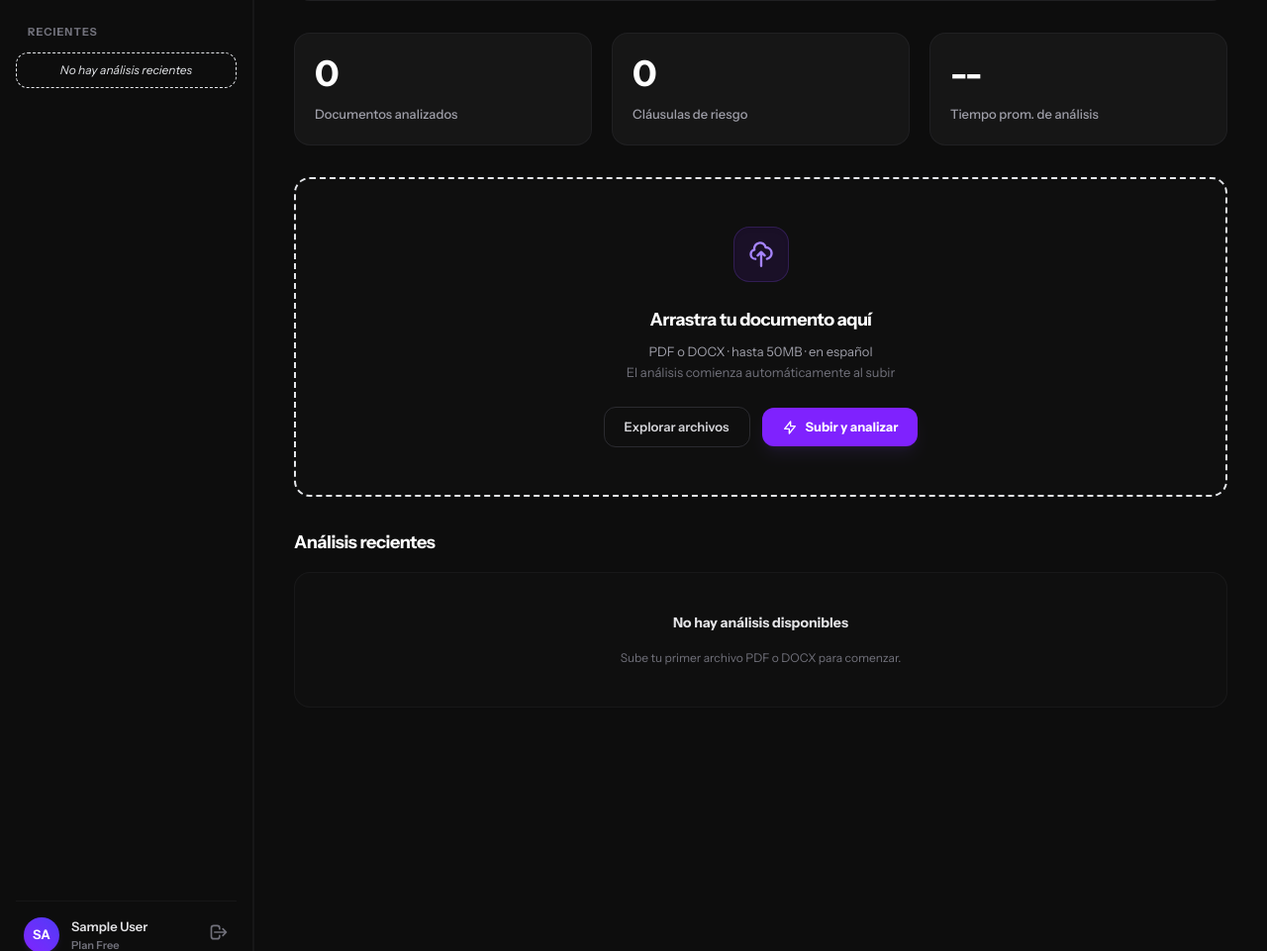
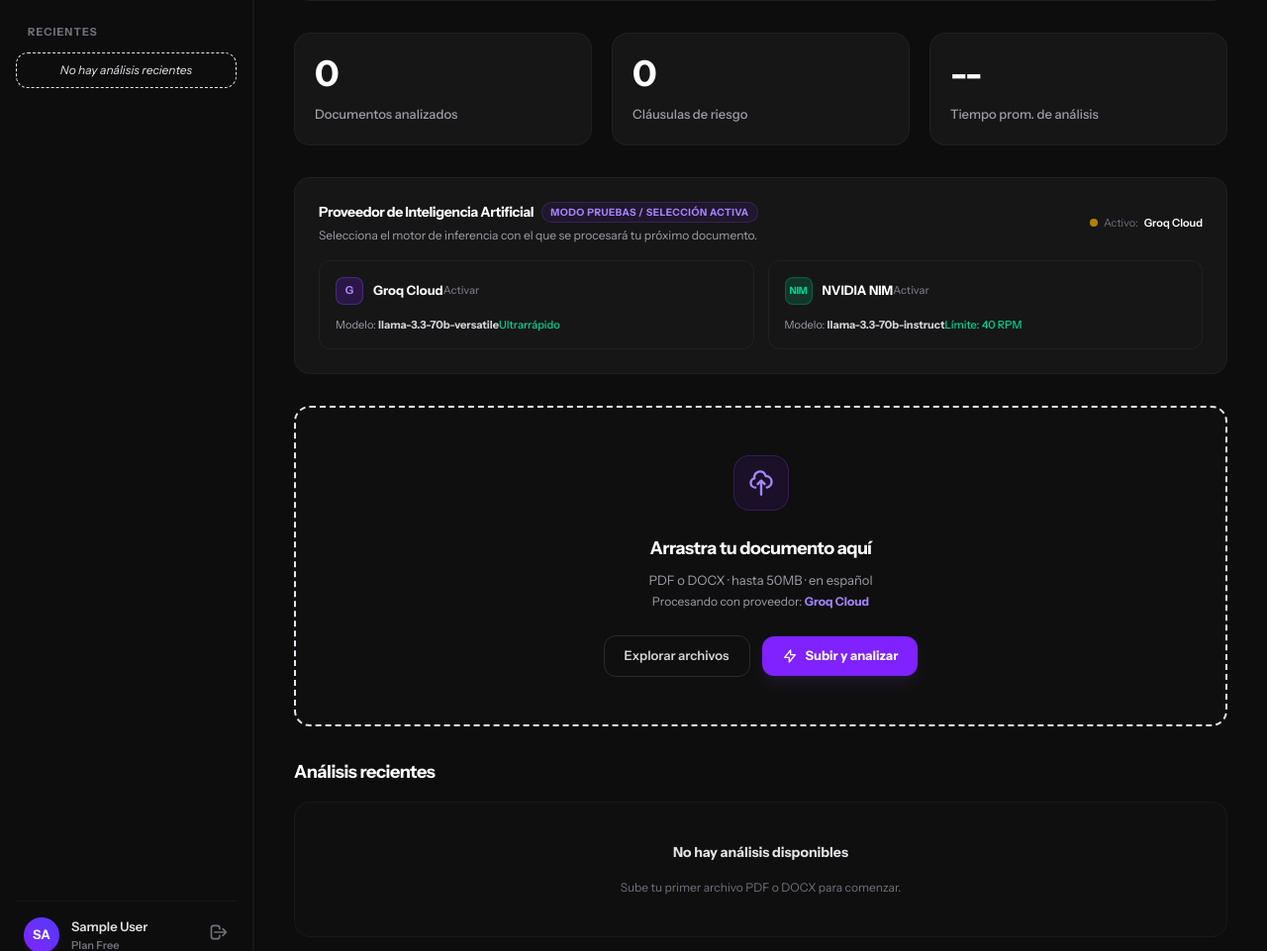
Before and after one commit to AlfredoAC1/Auditor-IA, a Laravel app: page /dashboard in a window 1280 px wide. Shown: the part 286-1247 px from the top of the page at 99% size. Run offline with Laravel 12, Linux system fonts and the light colour scheme; a user stored in the database is signed in; tables that the repository leaves empty hold one stand-in row (values such as "Sample post"); style sheets or scripts are compiled from the project's sources; parts of the project's set-up code (start-up, migrations or seed data) failed here and were passed over.

Commit message:
feat: implement document processing pipeline with dynamic LLM provider selection between Groq and NVIDIA NIM

```diff
--- a/app/Http/Controllers/DashboardController.php
+++ b/app/Http/Controllers/DashboardController.php
@@ -33,6 +33,7 @@ class DashboardController extends Controller
         /** @var User $user */
         $user = Auth::user();
         $metrics = $this->metricsService->forOrganization($user);
+        $metrics['currentProvider'] = (string) session('llm_provider', config('llm.default_provider', 'groq'));
 
         $view = $user->hasProAccess() ? 'dashboard-pro' : 'dashboard';
 
@@ -112,6 +113,24 @@ class DashboardController extends Controller
     }
 
     /**
+     * Switch active LLM provider for the current session.
+     */
+    public function setProvider(Request $request): RedirectResponse
+    {
+        $validated = $request->validate([
+            'provider' => ['required', 'string', 'in:groq,nvidia_nim'],
+        ]);
+
+        session(['llm_provider' => $validated['provider']]);
+
+        $label = $validated['provider'] === 'nvidia_nim' ? 'NVIDIA NIM' : 'Groq Cloud';
+
+        return redirect()
+            ->route('dashboard')
+            ->with('success', "Proveedor de Inteligencia Artificial cambiado a {$label}.");
+    }
+
+    /**
      * Handle document upload from the web interface.
      */
     public function upload(Request $request): RedirectResponse
@@ -119,24 +138,31 @@ class DashboardController extends Controller
         /** @var User $user */
         $user = Auth::user();
 
-        $request->validate([
+        $validated = $request->validate([
             'file' => [
                 'required',
                 'file',
                 'max:51200',
                 'mimetypes:application/pdf,application/vnd.openxmlformats-officedocument.wordprocessingml.document',
             ],
+            'llm_provider' => ['nullable', 'string', 'in:groq,nvidia_nim'],
         ], [
             'file.required' => 'Debe adjuntar un archivo.',
             'file.mimetypes' => 'Solo se permiten archivos PDF y DOCX.',
             'file.max' => 'El archivo excede el tamaño máximo permitido (50 MB).',
         ]);
 
+        $selectedProvider = $validated['llm_provider']
+            ?? session('llm_provider', config('llm.default_provider', 'groq'));
+
+        session(['llm_provider' => $selectedProvider]);
+
         try {
             $dto = new StoreDocumentDTO(
                 file: $request->file('file'),
                 organizationId: (int) $user->organization_id,
                 uploadedBy: (int) $user->id,
+                metadata: ['llm_provider' => $selectedProvider],
             );
 
             $this->storeAction->execute(
@@ -145,9 +171,10 @@ class DashboardController extends Controller
                 processImmediately: true,
             );
 
+            $providerName = $selectedProvider === 'nvidia_nim' ? 'NVIDIA NIM' : 'Groq';
             $message = $user->hasProAccess()
-                ? 'Documento subido. Procesamiento prioritario iniciado — actualizaremos el estado en segundos.'
-                : 'Documento subido correctamente. El análisis comenzará en unos segundos.';
+                ? "Documento subido. Procesamiento prioritario iniciado con {$providerName}."
+                : "Documento subido correctamente. El análisis comenzará en unos segundos con {$providerName}.";
 
             return redirect()
                 ->route('dashboard')
@@ -163,4 +190,40 @@ class DashboardController extends Controller
                 ->with('error', 'Error al procesar el archivo: ' . $exception->getMessage());
         }
     }
+
+    /**
+     * Delete a document and all its associated analyses in cascade.
+     */
+    public function destroy(
+        Request $request,
+        Document $document,
+        \App\Actions\Documents\DeleteDocumentAction $deleteAction
+    ): RedirectResponse {
+        /** @var User $user */
+        $user = Auth::user();
+
+        if ($document->organization_id !== $user->organization_id) {
+            abort(403, 'No tienes permisos para eliminar este documento.');
+        }
+
+        $filename = $document->original_filename;
+
+        try {
+            $deleteAction->execute($document);
+
+            return redirect()
+                ->route('dashboard')
+                ->with('success', "El documento \"{$filename}\" y todos sus análisis asociados fueron eliminados correctamente.");
+        } catch (\Throwable $exception) {
+            Log::error('Document deletion failed.', [
+                'document_id' => $document->id,
+                'user_id' => $user->id,
+                'error' => $exception->getMessage(),
+            ]);
+
+            return redirect()
+                ->route('dashboard')
+                ->with('error', 'Error al eliminar el documento: ' . $exception->getMessage());
+        }
+    }
 }
--- a/app/Services/LLM/GroqAnalysisService.php
+++ b/app/Services/LLM/GroqAnalysisService.php
@@ -35,7 +35,7 @@ final class GroqAnalysisService implements LLMAnalysisServiceInterface
         $this->baseUrl = (string) ($config['base_url'] ?? 'https://api.groq.com/openai/v1');
         $this->maxTokens = (int) ($config['max_tokens'] ?? 4096);
         $this->temperature = (float) ($config['temperature'] ?? 0.3);
-        $this->timeoutSeconds = (int) ($config['timeout_seconds'] ?? 60);
+        $this->timeoutSeconds = (int) ($config['timeout_seconds'] ?? 180);
     }
 
     /**
@@ -61,6 +61,9 @@ final class GroqAnalysisService implements LLMAnalysisServiceInterface
         AnalysisType $analysisType,
         Document $document,
     ): array {
+        @set_time_limit(300);
+        @ini_set('max_execution_time', '300');
+
         if ($this->apiKey === '') {
             throw new \RuntimeException('Groq API key is not configured. Set GROQ_API_KEY in .env.');
         }
--- a/app/Services/LLM/NvidiaNimAnalysisService.php
+++ b/app/Services/LLM/NvidiaNimAnalysisService.php
@@ -37,7 +37,7 @@ final class NvidiaNimAnalysisService implements LLMAnalysisServiceInterface
         $this->baseUrl = (string) ($config['base_url'] ?? 'https://integrate.api.nvidia.com/v1');
         $this->maxTokens = (int) ($config['max_tokens'] ?? 4096);
         $this->temperature = (float) ($config['temperature'] ?? 0.3);
-        $this->timeoutSeconds = (int) ($config['timeout_seconds'] ?? 90);
+        $this->timeoutSeconds = (int) ($config['timeout_seconds'] ?? 180);
         $this->rateLimitRpm = (int) ($config['rate_limit_rpm'] ?? 40);
     }
 
@@ -64,6 +64,9 @@ final class NvidiaNimAnalysisService implements LLMAnalysisServiceInterface
         AnalysisType $analysisType,
         Document $document,
     ): array {
+        @set_time_limit(300);
+        @ini_set('max_execution_time', '300');
+
         if ($this->apiKey === '') {
             throw new \RuntimeException('NVIDIA NIM API key is not configured. Set NVIDIA_NIM_API_KEY in .env.');
         }
--- a/config/llm.php
+++ b/config/llm.php
@@ -35,7 +35,7 @@ return [
             'base_url' => env('GROQ_BASE_URL', 'https://api.groq.com/openai/v1'),
             'max_tokens' => (int) env('GROQ_MAX_TOKENS', 8192),
             'temperature' => (float) env('GROQ_TEMPERATURE', 0.3),
-            'timeout_seconds' => (int) env('GROQ_TIMEOUT', 60),
+            'timeout_seconds' => (int) env('GROQ_TIMEOUT', 180),
         ],
 
         'nvidia_nim' => [
@@ -44,7 +44,7 @@ return [
             'base_url' => env('NVIDIA_NIM_BASE_URL', 'https://integrate.api.nvidia.com/v1'),
             'max_tokens' => (int) env('NVIDIA_NIM_MAX_TOKENS', 4096),
             'temperature' => (float) env('NVIDIA_NIM_TEMPERATURE', 0.3),
-            'timeout_seconds' => (int) env('NVIDIA_NIM_TIMEOUT', 90),
+            'timeout_seconds' => (int) env('NVIDIA_NIM_TIMEOUT', 180),
             'rate_limit_rpm' => (int) env('NVIDIA_NIM_RPM', 40),
         ],
 
--- a/resources/views/components/dashboard-upload-zone.blade.php
+++ b/resources/views/components/dashboard-upload-zone.blade.php
@@ -1,9 +1,11 @@
 @props([
     'isPro' => false,
+    'currentProvider' => 'groq',
 ])
 
 <form id="upload-zone" action="{{ route('dashboard.upload') }}" method="POST" enctype="multipart/form-data" class="bg-[#161616]/40 border-2 border-dashed {{ $isPro ? 'border-violet-500/30 hover:border-violet-500/50' : 'border-zinc-850 hover:border-zinc-750' }} rounded-2xl p-8 md:p-12 flex flex-col items-center justify-center gap-6 transition-colors duration-300">
     @csrf
+    <input type="hidden" name="llm_provider" value="{{ $currentProvider }}">
     <input type="file" name="file" id="file-input" class="hidden" accept=".pdf,.docx" onchange="this.form.submit()">
 
     <div onclick="document.getElementById('file-input').click()" class="w-14 h-14 rounded-2xl {{ $isPro ? 'bg-violet-600/20 border-violet-500/30' : 'bg-violet-600/10 border-violet-500/20' }} border flex items-center justify-center text-violet-400 shadow-inner cursor-pointer hover:bg-violet-600/20 transition-colors">
@@ -16,11 +18,7 @@
         <h2 class="text-lg font-bold text-white tracking-tight">Arrastra tu documento aquí</h2>
         <p class="text-[13px] text-zinc-400 leading-relaxed">
             PDF o DOCX · hasta 50MB · en español <br>
-            @if($isPro)
-                <span class="text-violet-300">Procesamiento prioritario · sin worker externo</span>
-            @else
-                <span class="text-zinc-500">El análisis comienza automáticamente al subir</span>
-            @endif
+            <span class="text-xs text-zinc-400">Procesando con proveedor: <strong class="{{ $currentProvider === 'nvidia_nim' ? 'text-emerald-400' : 'text-violet-400' }}">{{ $currentProvider === 'nvidia_nim' ? 'NVIDIA NIM (40 RPM)' : 'Groq Cloud' }}</strong></span>
         </p>
     </div>
 
--- /dev/null
+++ b/resources/views/components/provider-selector.blade.php
@@ -0,0 +1,90 @@
+@props([
+    'currentProvider' => 'groq',
+    'isPro' => false,
+])
+
+<div class="bg-[#161616] border {{ $isPro ? 'border-violet-500/20' : 'border-zinc-800/60' }} rounded-2xl p-5 sm:p-6 flex flex-col gap-4">
+    <div class="flex flex-col sm:flex-row sm:items-center justify-between gap-3">
+        <div class="flex flex-col gap-1">
+            <div class="flex items-center gap-2">
+                <h3 class="text-sm font-bold text-white tracking-tight">Proveedor de Inteligencia Artificial</h3>
+                <span class="px-2 py-0.5 rounded-full text-[10px] font-bold uppercase tracking-wider bg-violet-600/10 text-violet-400 border border-violet-500/20">
+                    Modo Pruebas / Selección Activa
+                </span>
+            </div>
+            <p class="text-[12px] text-zinc-400">
+                Selecciona el motor de inferencia con el que se procesará tu próximo documento.
+            </p>
+        </div>
+
+        <span class="text-[11px] text-zinc-500 flex items-center gap-1.5 self-start sm:self-auto">
+            <span class="w-2 h-2 rounded-full {{ $currentProvider === 'nvidia_nim' ? 'bg-emerald-400' : 'bg-amber-400' }} animate-pulse"></span>
+            Activo: <strong class="text-white font-semibold">{{ $currentProvider === 'nvidia_nim' ? 'NVIDIA NIM' : 'Groq Cloud' }}</strong>
+        </span>
+    </div>
+
+    <!-- Provider Cards / Buttons -->
+    <div class="grid grid-cols-1 sm:grid-cols-2 gap-3.5">
+
+        <!-- Groq Provider Card -->
+        <form action="{{ route('dashboard.provider') }}" method="POST" class="w-full">
+            @csrf
+            <input type="hidden" name="provider" value="groq">
+            <button type="submit" class="w-full text-left p-4 rounded-xl border transition-all duration-200 cursor-pointer flex flex-col gap-2 {{ $currentProvider === 'groq' ? 'bg-violet-600/10 border-violet-500/50 shadow-lg shadow-violet-500/5 ring-1 ring-violet-500/30' : 'bg-zinc-900/40 border-zinc-800/60 hover:border-zinc-700 hover:bg-zinc-900/70' }}">
+                <div class="flex items-center justify-between">
+                    <div class="flex items-center gap-2.5">
+                        <div class="w-7 h-7 rounded-lg bg-violet-600/20 border border-violet-500/30 flex items-center justify-center text-violet-400 font-black text-[11px]">
+                            G
+                        </div>
+                        <span class="text-[13px] font-bold text-white">Groq Cloud</span>
+                    </div>
+                    @if($currentProvider === 'groq')
+                        <span class="px-2 py-0.5 rounded text-[10px] font-bold bg-violet-500 text-white uppercase tracking-wider">
+                            Seleccionado
+                        </span>
+                    @else
+                        <span class="text-[11px] font-medium text-zinc-500 group-hover:text-zinc-300">
+                            Activar
+                        </span>
+                    @endif
+                </div>
+
+                <div class="flex items-center justify-between text-[11px] text-zinc-400 mt-1">
+                    <span>Modelo: <strong class="text-zinc-300">llama-3.3-70b-versatile</strong></span>
+                    <span class="text-emerald-400 font-medium">Ultrarrápido</span>
+                </div>
+            </button>
+        </form>
+
+        <!-- NVIDIA NIM Provider Card -->
+        <form action="{{ route('dashboard.provider') }}" method="POST" class="w-full">
+            @csrf
+            <input type="hidden" name="provider" value="nvidia_nim">
+            <button type="submit" class="w-full text-left p-4 rounded-xl border transition-all duration-200 cursor-pointer flex flex-col gap-2 {{ $currentProvider === 'nvidia_nim' ? 'bg-emerald-500/10 border-emerald-500/50 shadow-lg shadow-emerald-500/5 ring-1 ring-emerald-500/30' : 'bg-zinc-900/40 border-zinc-800/60 hover:border-zinc-700 hover:bg-zinc-900/70' }}">
+                <div class="flex items-center justify-between">
+                    <div class="flex items-center gap-2.5">
+                        <div class="w-7 h-7 rounded-lg bg-emerald-500/20 border border-emerald-500/30 flex items-center justify-center text-emerald-400 font-black text-[10px] tracking-tight">
+                            NIM
+                        </div>
+                        <span class="text-[13px] font-bold text-white">NVIDIA NIM</span>
+                    </div>
+                    @if($currentProvider === 'nvidia_nim')
+                        <span class="px-2 py-0.5 rounded text-[10px] font-bold bg-emerald-500 text-black uppercase tracking-wider">
+                            Seleccionado
+                        </span>
+                    @else
+                        <span class="text-[11px] font-medium text-zinc-500 group-hover:text-zinc-300">
+                            Activar
+                        </span>
+                    @endif
+                </div>
+
+                <div class="flex items-center justify-between text-[11px] text-zinc-400 mt-1">
+                    <span>Modelo: <strong class="text-zinc-300">llama-3.3-70b-instruct</strong></span>
+                    <span class="text-emerald-400 font-medium">Límite: 40 RPM</span>
+                </div>
+            </button>
+        </form>
+
+    </div>
+</div>
--- a/resources/views/dashboard-pro.blade.php
+++ b/resources/views/dashboard-pro.blade.php
@@ -93,7 +93,9 @@
         </div>
     </section>
 
-    <x-dashboard-upload-zone :is-pro="true" />
+    <x-provider-selector :current-provider="$currentProvider" :is-pro="true" />
+
+    <x-dashboard-upload-zone :is-pro="true" :current-provider="$currentProvider" />
 
     <!-- Documents table -->
     <section id="recent-analyses-container" class="flex flex-col gap-4">
--- a/resources/views/dashboard.blade.php
+++ b/resources/views/dashboard.blade.php
@@ -58,7 +58,9 @@
         </div>
     </div>
 
-    <x-dashboard-upload-zone :is-pro="false" />
+    <x-provider-selector :current-provider="$currentProvider" :is-pro="false" />
+
+    <x-dashboard-upload-zone :is-pro="false" :current-provider="$currentProvider" />
 
     <section id="recent-analyses-container" class="flex flex-col gap-4">
         <div class="flex items-center justify-between gap-4">
--- a/routes/console.php
+++ b/routes/console.php
@@ -2,7 +2,11 @@
 
 use Illuminate\Foundation\Inspiring;
 use Illuminate\Support\Facades\Artisan;
+use Illuminate\Support\Facades\Schedule;
 
 Artisan::command('inspire', function () {
     $this->comment(Inspiring::quote());
 })->purpose('Display an inspiring quote');
+
+// Schedule daily automated pruning of Free user documents older than 7 days
+Schedule::command('documents:prune-free --days=7')->daily();
--- a/routes/web.php
+++ b/routes/web.php
@@ -24,9 +24,12 @@ Route::middleware('auth')->group(function (): void {
     Route::post('/logout', [LoginController::class, 'destroy'])->name('logout');
 
     Route::get('/dashboard', [DashboardController::class, 'index'])->name('dashboard');
+    Route::post('/dashboard/provider', [DashboardController::class, 'setProvider'])->name('dashboard.provider');
     Route::post('/dashboard/upload', [DashboardController::class, 'upload'])->name('dashboard.upload');
     Route::get('/dashboard/documents/{document}/status', [DashboardController::class, 'documentStatus'])
         ->name('dashboard.document.status');
+    Route::delete('/dashboard/documents/{document}', [DashboardController::class, 'destroy'])
+        ->name('dashboard.documents.destroy');
 
     Route::get('/analisis/{document}', [DashboardController::class, 'show'])->name('analysis.show');
     Route::get('/analisis/{document}/clausulas', [DashboardController::class, 'showClauses'])->name('analysis.clauses');
```
Also changed, not shown: app/Actions/Documents/DeleteDocumentAction.php (added, +64 -0 lines), app/Console/Commands/PruneExpiredFreeDocumentsCommand.php (added, +79 -0 lines), app/Jobs/Documents/ProcessDocumentJob.php (+18 -7 lines), app/Services/Documents/DocumentParsingService.php (+14 -0 lines), resources/views/analysis-detail.blade.php (+55 -1 lines), resources/views/components/documents-table.blade.php (+11 -1 lines), tests/Feature/DashboardProviderTest.php (added, +58 -0 lines), tests/Feature/DocumentDeleteTest.php (added, +171 -0 lines).
